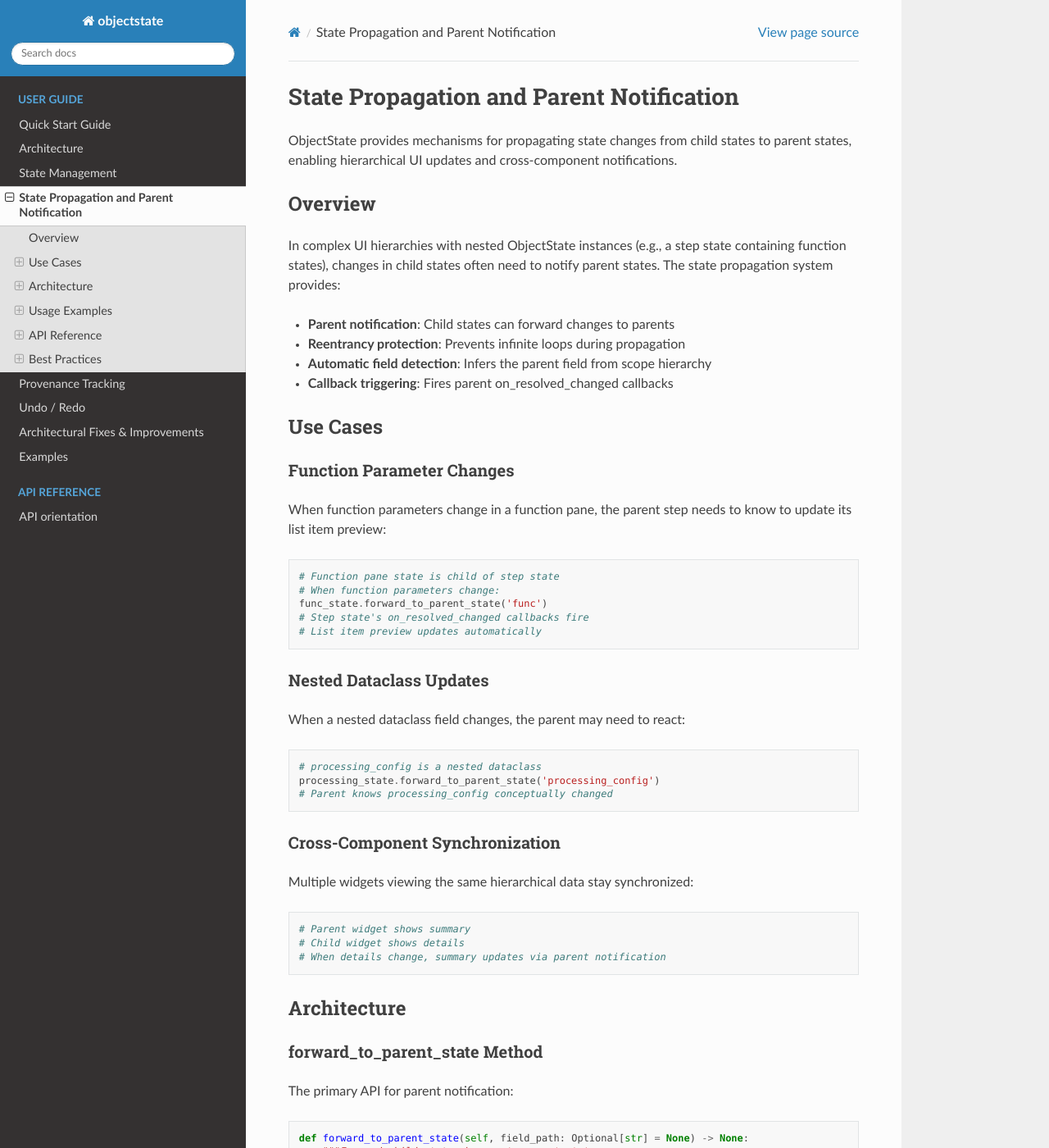
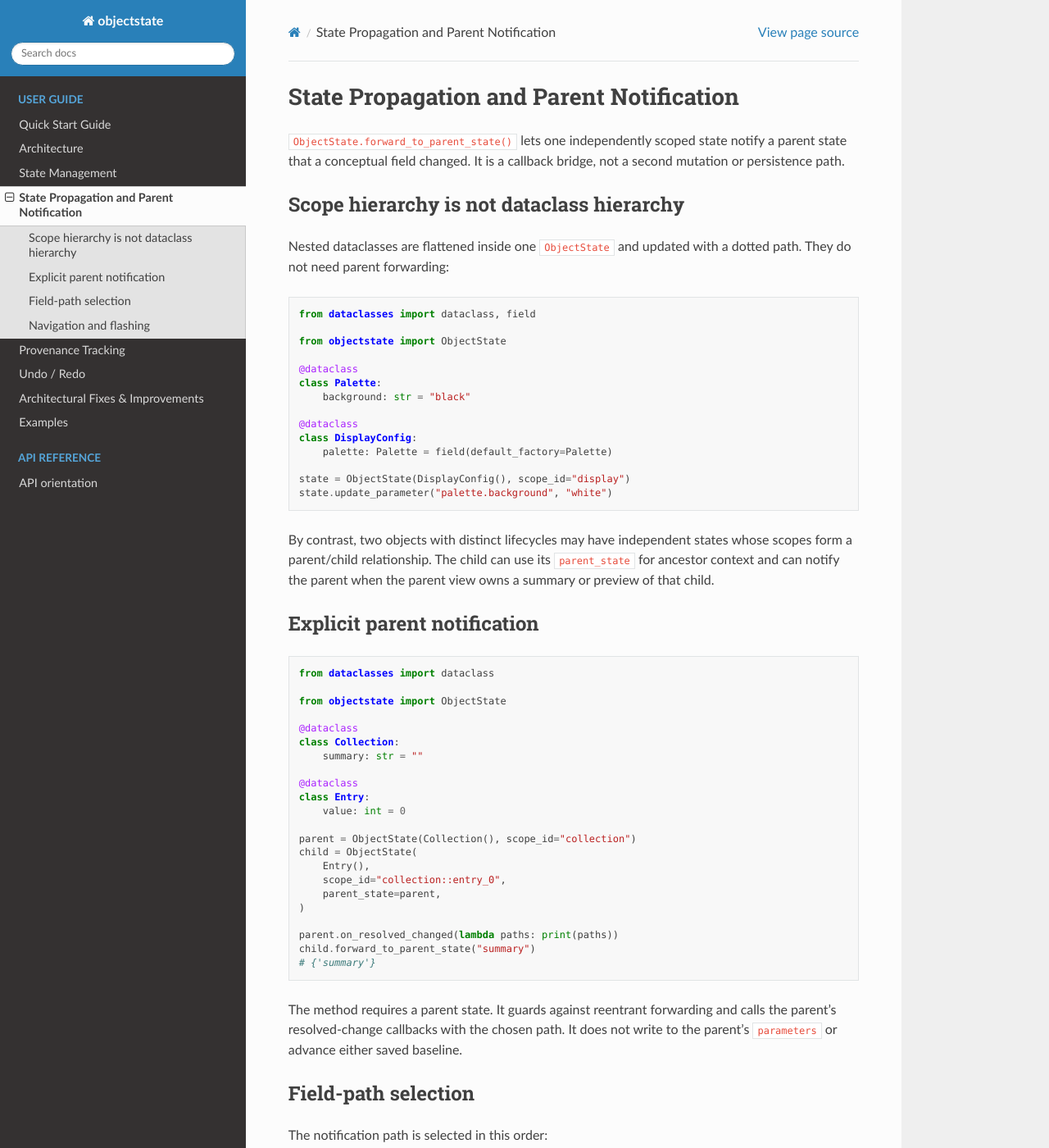
Before and after one commit to OpenHCSDev/ObjectState, a Sphinx documentation site: the page built from docs/state_propagation.rst, in a window 1280 px wide and 1400 px high. Shown: the whole window at 82% size. Built offline with Sphinx 7.4.7 and the Read the Docs theme 3.1.0, drawn with Linux system fonts in a browser that asks for light colours; some of the changed text lies outside the part shown.

Commit message:
Document flat ObjectState lifecycle

```diff
--- a/docs/state_propagation.rst
+++ b/docs/state_propagation.rst
@@ -1,212 +1,96 @@
 State Propagation and Parent Notification
 =========================================
 
-ObjectState provides mechanisms for propagating state changes from child states to parent states, enabling hierarchical UI updates and cross-component notifications.
+``ObjectState.forward_to_parent_state()`` lets one independently scoped state
+notify a parent state that a conceptual field changed. It is a callback bridge,
+not a second mutation or persistence path.
 
-Overview
---------
+Scope hierarchy is not dataclass hierarchy
+-------------------------------------------
 
-In complex UI hierarchies with nested ObjectState instances (e.g., a step state containing function states), changes in child states often need to notify parent states. The state propagation system provides:
-
-- **Parent notification**: Child states can forward changes to parents
-- **Reentrancy protection**: Prevents infinite loops during propagation
-- **Automatic field detection**: Infers the parent field from scope hierarchy
-- **Callback triggering**: Fires parent on_resolved_changed callbacks
-
-Use Cases
----------
-
-Function Parameter Changes
-~~~~~~~~~~~~~~~~~~~~~~~~~~
-
-When function parameters change in a function pane, the parent step needs to know to update its list item preview:
+Nested dataclasses are flattened inside one ``ObjectState`` and updated with a
+dotted path. They do not need parent forwarding:
 
 .. code-block:: python
 
-   # Function pane state is child of step state
-   # When function parameters change:
-   func_state.forward_to_parent_state('func')
-   # Step state's on_resolved_changed callbacks fire
-   # List item preview updates automatically
+   from dataclasses import dataclass, field
 
-Nested Dataclass Updates
-~~~~~~~~~~~~~~~~~~~~~~~~
+   from objectstate import ObjectState
 
-When a nested dataclass field changes, the parent may need to react:
+   @dataclass
+   class Palette:
+       background: str = "black"
+
+   @dataclass
+   class DisplayConfig:
+       palette: Palette = field(default_factory=Palette)
+
+   state = ObjectState(DisplayConfig(), scope_id="display")
+   state.update_parameter("palette.background", "white")
+
+By contrast, two objects with distinct lifecycles may have independent states
+whose scopes form a parent/child relationship. The child can use its
+``parent_state`` for ancestor context and can notify the parent when the parent
+view owns a summary or preview of that child.
+
+Explicit parent notification
+----------------------------
 
 .. code-block:: python
 
-   # processing_config is a nested dataclass
-   processing_state.forward_to_parent_state('processing_config')
-   # Parent knows processing_config conceptually changed
-
-Cross-Component Synchronization
-~~~~~~~~~~~~~~~~~~~~~~~~~~~~~~~
-
-Multiple widgets viewing the same hierarchical data stay synchronized:
-
-.. code-block:: python
-
-   # Parent widget shows summary
-   # Child widget shows details
-   # When details change, summary updates via parent notification
-
-Architecture
-------------
-
-forward_to_parent_state Method
-~~~~~~~~~~~~~~~~~~~~~~~~~~~~~~
-
-The primary API for parent notification:
-
-.. code-block:: python
-
-   def forward_to_parent_state(self, field_path: Optional[str] = None) -> None:
-       """Forward child state changes to parent state.
-
-       Notifies the parent state that a field has conceptually changed,
-       causing the parent's on_resolved_changed callbacks to fire.
-
-       Args:
-           field_path: Dotted path of field that changed. If None, auto-detects.
-
-       Raises:
-           RuntimeError: If state has no parent state.
-       """
-
-Key Behaviors
-~~~~~~~~~~~~~
-
-**Reentrancy Guard**:
-
-.. code-block:: python
-
-   # Prevents infinite loops during propagation
-   if getattr(self, '_forwarding_to_parent', False):
-       return
-   self._forwarding_to_parent = True
-   try:
-       # ... forward logic ...
-       pass
-   finally:
-       self._forwarding_to_parent = False
-
-**Auto-Detection**:
-
-.. code-block:: python
-
-   # If field_path not provided, detect from scope_id
-   # Example: scope_id "plate::step_0::function_1"
-   # Extracts: "function" (removes numeric suffix)
-   parts = self.scope_id.split('::')
-   last = parts[-1]
-   m = re.match(r'^(.+?)_\\d+$', last)
-   parent_field = m.group(1) if m else last
-
-**Callback Execution**:
-
-Fires all parent on_resolved_changed callbacks with the changed field.
-
-Usage Examples
---------------
-
-Basic Parent Notification
-~~~~~~~~~~~~~~~~~~~~~~~~~
-
-.. code-block:: python
+   from dataclasses import dataclass
 
    from objectstate import ObjectState
 
-   # Create parent and child states
-   parent_state = ObjectState(
-       scope_id="parent",
-       parameters=['field_a', 'field_b']
-   )
-   child_state = ObjectState(
-       scope_id="parent::child_0",
-       parameters=['detail_x', 'detail_y'],
-       parent_state=parent_state,
-       parent_field_name='child_field'
+   @dataclass
+   class Collection:
+       summary: str = ""
+
+   @dataclass
+   class Entry:
+       value: int = 0
+
+   parent = ObjectState(Collection(), scope_id="collection")
+   child = ObjectState(
+       Entry(),
+       scope_id="collection::entry_0",
+       parent_state=parent,
    )
 
-   # Register callback on parent
-   def on_parent_changed(changed_paths):
-       print(f"Parent field changed: {changed_paths}")
+   parent.on_resolved_changed(lambda paths: print(paths))
+   child.forward_to_parent_state("summary")
+   # {'summary'}
 
-   parent_state.on_resolved_changed(on_parent_changed)
+The method requires a parent state. It guards against reentrant forwarding and
+calls the parent's resolved-change callbacks with the chosen path. It does not
+write to the parent's ``parameters`` or advance either saved baseline.
 
-   # In child, trigger parent notification
-   child_state.forward_to_parent_state('child_field')
-   # Output: "Parent field changed: {'child_field'}"
+Field-path selection
+--------------------
 
-Function Pane Integration
-~~~~~~~~~~~~~~~~~~~~~~~~~
+The notification path is selected in this order:
 
-Real-world example from function pane widgets:
+1. the explicit ``field_path`` argument;
+2. the child's internal parent-field binding, when its composing owner set one;
+3. the last ``scope_id`` segment, with a numeric suffix removed.
 
-.. code-block:: python
+Prefer an explicit field path at public composition boundaries. The scope-based
+fallback is useful for conventional child scopes such as ``entry_0``, but scope
+naming is not structural dataclass ownership.
 
-   # In FunctionPaneWidget.create_parameter_form()
-   func_state = ObjectState(
-       scope_id=f"{step_scope}::function_{index}",
-       parameters=['enabled', 'param1', 'param2'],
-       parent_state=step_state,
-       parent_field_name='func'
-   )
+Navigation and flashing
+-----------------------
 
-   # Forward changes to parent for UI flash
-   def forward_to_step(changed_paths):
-       func_state.forward_to_parent_state('func')
+Parent resolved-change callbacks may refresh a summary, request navigation, or
+flash a parent-owned target. Those are view-layer reactions. ObjectState owns
+only the notification and reentrancy contract; UI code remains responsible for
+mapping the reported field path to widgets.
 
-   func_state.on_resolved_changed(forward_to_step)
+Use parent forwarding when all of the following are true:
 
-API Reference
--------------
+* child and parent are independently scoped states;
+* the parent presents information derived from the child; and
+* an ordinary child callback cannot update that parent presentation directly.
 
-.. py:method:: ObjectState.forward_to_parent_state(field_path=None)
-
-   Forward child state changes to parent state.
-
-   :param field_path: Dotted path of field that changed. If None, auto-detects
-                     from scope_id by extracting the last segment and removing
-                     numeric suffixes (e.g., "function_0" becomes "function").
-   :type field_path: str or None
-   :raises RuntimeError: If state has no parent state
-
-   Example:
-
-   .. code-block:: python
-
-      # With explicit field path
-      child_state.forward_to_parent_state('processing_config')
-
-      # With auto-detection (scope_id="parent::child_0" -> field="child")
-      child_state.forward_to_parent_state()
-
-Best Practices
---------------
-
-When to Use
-~~~~~~~~~~~
-
-Use forward_to_parent_state when:
-
-1. Child state represents a field of parent (e.g., function in step)
-2. Parent UI needs to update when child changes (e.g., list item preview)
-3. Cross-component synchronization is needed
-4. Hierarchical state changes should propagate upward
-
-Field Path Selection
-~~~~~~~~~~~~~~~~~~~~
-
-- **Explicit path**: Use when field name differs from scope suffix
-- **Auto-detect**: Let system infer from scope_id for consistency
-- **Dotted paths**: Use for deep nesting (e.g., "config.subconfig.field")
-
-Performance Considerations
-~~~~~~~~~~~~~~~~~~~~~~~~~~
-
-- Forwarding is synchronous and lightweight
-- Reentrancy guard prevents exponential callback chains
-- Only fires parent callbacks, not grandparent (by design)
-- Use sparingly to avoid excessive parent updates
+For a nested dataclass field in the same state, call ``update_parameter()`` on
+the dotted path instead.
--- a/src/objectstate/docs/context_system.rst
+++ b/src/objectstate/docs/context_system.rst
@@ -180,6 +180,7 @@ Global config uses thread-local storage for stability:
        # Also inject into contextvars base
        with config_context(config_instance):
            # Global context now available
+           pass
 
 This hybrid approach uses thread-local for the global base and contextvars for dynamic stacking.
 
@@ -288,7 +289,7 @@ When nested configs need to inherit from siblings, the root form's values enable
    root_values = {
        'base_config': LazyBaseConfig(shared_value=123),
        'child_config': LazyChildConfig(shared_value=None),  # Inherits from base
-       ...
+       # Additional sibling configs may follow.
    }
 
    # When resolving child_config.shared_value:
```
Also changed, not shown: docs/state_management.rst (+8 -1 lines), src/objectstate/docs/configuration_framework.rst (+7 -1 lines), src/objectstate/docs/object_state_lifecycle.rst (+71 -44 lines), 1 other file.
